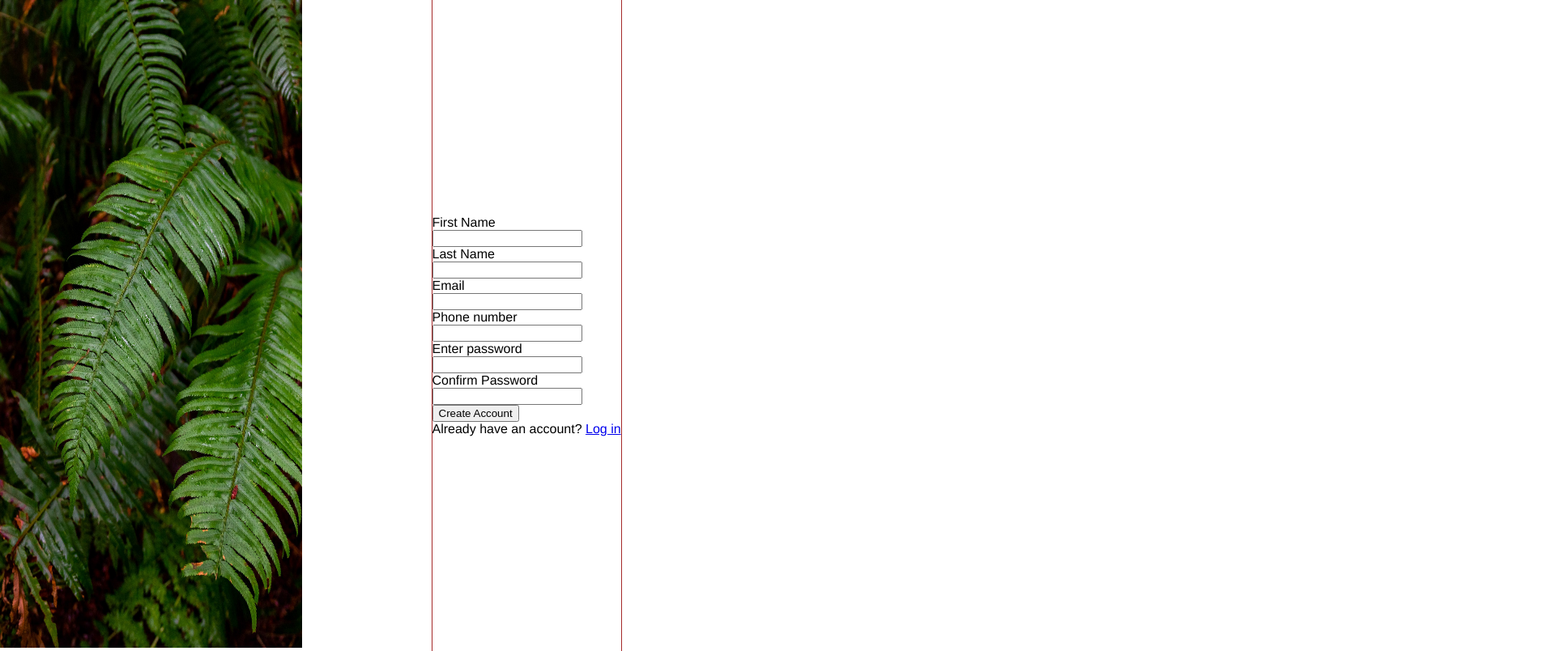
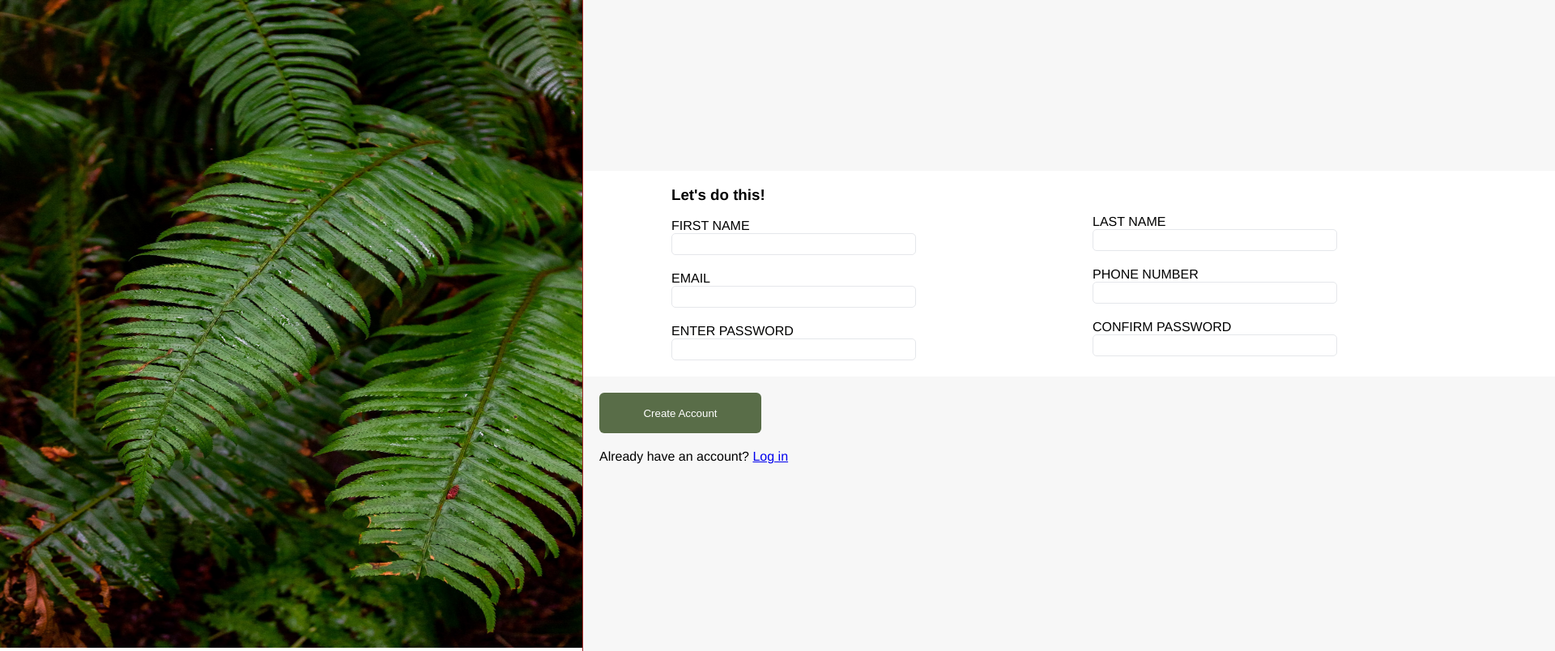
Before and after one commit to amajid09/sign-up, a plain HTML site: page index.html in a window 1280 px wide. Shown: the whole page at 81% size, 1920 px wide, since content can reach past the window. Drawn offline with Linux system fonts and the light colour scheme.

Commit message:
finished up of the project.

```diff
--- a/index.html
+++ b/index.html
@@ -8,19 +8,37 @@
 </head>
 <body>
    <div class="main">
-        <div class="picture"><img src="grass.png" alt="picture"></div>
+        <div class="picture">
+            <img src="grass.png" alt="grass" class="leaves">
+        </div>
         <div class="container">
             <div class="sign-up">
                 <form action="">
-                    <label for="firstname">First Name</label><br><input type="text" name="firstname" id=""><br>
-                    <label for="lastname">Last Name</label><br><input type="text" id="lastname" name="lastname"><br>
-                    <label for="email">Email</label><br><input type="email" name="email" id="email"><br>
-                    <label for="number">Phone number</label><br><input type="number" name="number" id="number"><br>
-                    <label for="password">Enter password</label><br><input type="password" name="password" id="password"><br>
-                    <label for="confirmpassword">Confirm Password</label><br><input type="password" name="confirmpassword" id="confirmpassword"><br>
-                    <input type="submit" value="Create Account">
+                    <div id="form">
+                    <div class="first-row">
+                    <h3>Let's do this!</h3>
+                    <label for="firstname">FIRST NAME</label><br>
+                    <div class="input"><input type="text" name="firstname" id="firstname"></div>
+                    <label for="email">EMAIL</label><br>
+                    <div class="input"><input type="email" name="email" id="email"></div>
+                    <label for="password">ENTER PASSWORD</label><br>
+                    <div class="input"><input type="password" name="password" id="password"></div>
+                    </div>
+                    <div class="second-row">
+                    <br><br><br>
+                    <label for="lastname">LAST NAME</label><br>
+                    <div class="input"><input type="text" name="lastname" id=""></div>
+                    <label for="number">PHONE NUMBER</label><br>
+                    <div class="input"><input type="number" name="number" id="number"></div>
+                    <label for="confirmpassword">CONFIRM PASSWORD</label><br>
+                    <div class="input"><input type="password" name="confirmpassword" id="confirmpassword"></div>
+                    </div>
+                    </div>
                 </form>
-                <span>Already have an account? <a href="#">Log in</a></span>
+                <div class="submit">
+                <button class="create-account">Create Account</button>
+                <div><span>Already have an account? <a href="#">Log in</a></span></div>
+                    </div>
             </div>
         </div>
    </div>
--- a/style.css
+++ b/style.css
@@ -1,22 +1,68 @@
 body{
     font-family: 'Franklin Gothic Medium', 'Arial Narrow', Arial, sans-serif;
     margin:0;
+    overflow: hidden;
+}
+.main{
+    display: flex;
+}
+.leaves{
+    height:100vh;
+    width: 45rem;
 }
 
-img{
-    width:70%;
-    height: 100vh;
+#form{
+    display: flex;
+    justify-content: space-around;
+    width: 65rem;
+    border-radius: 3px;
+    box-shadow: #E5E7EB;
+}
+form{
+    width:75rem;
+    background-color: white;
 }
 
-.main{
-    display:flex;
-    outline: 1px solid blue;
+.create-account{
+    margin-bottom: 20px;
+    border: none;
+    background-color:#596D48;
+    height: 50px;
+    width: 200px;
+    color:white;
+    padding: 10px;
+    border-radius: 6px;
+
 }
+
+.submit{
+    padding: 20px;
+}
+
+.input{
+    width:300px;
+    height:25px;
+    border: 1px solid #E5E7EB;
+    border-radius: 5px;
+    margin-bottom: 20px;
+    display: flex;
+}
+
+input{
+    margin-left: 5px;
+    border:none;
+}
+
 
 .container{
     outline:1px solid brown;
     display: flex;
     flex-direction: column;
     justify-content: center;
+    align-items: center;
+    width: 75rem;
+    background-color: rgb(247, 247, 247);
+}
+button{
 
 }
```
Also changed, not shown: logo.png (added).
